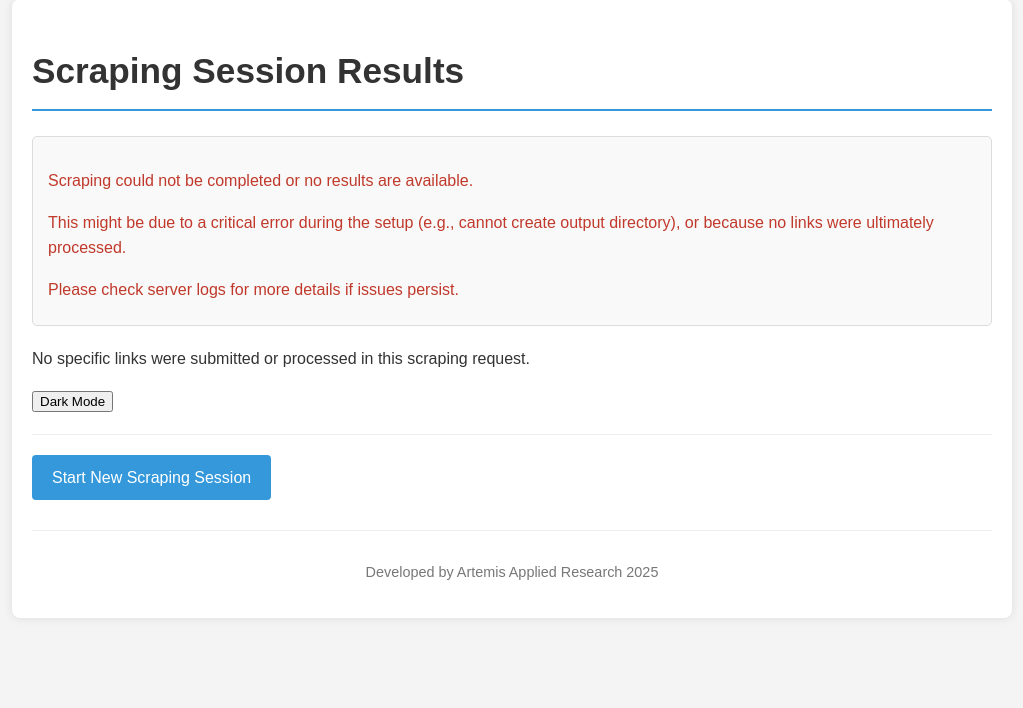
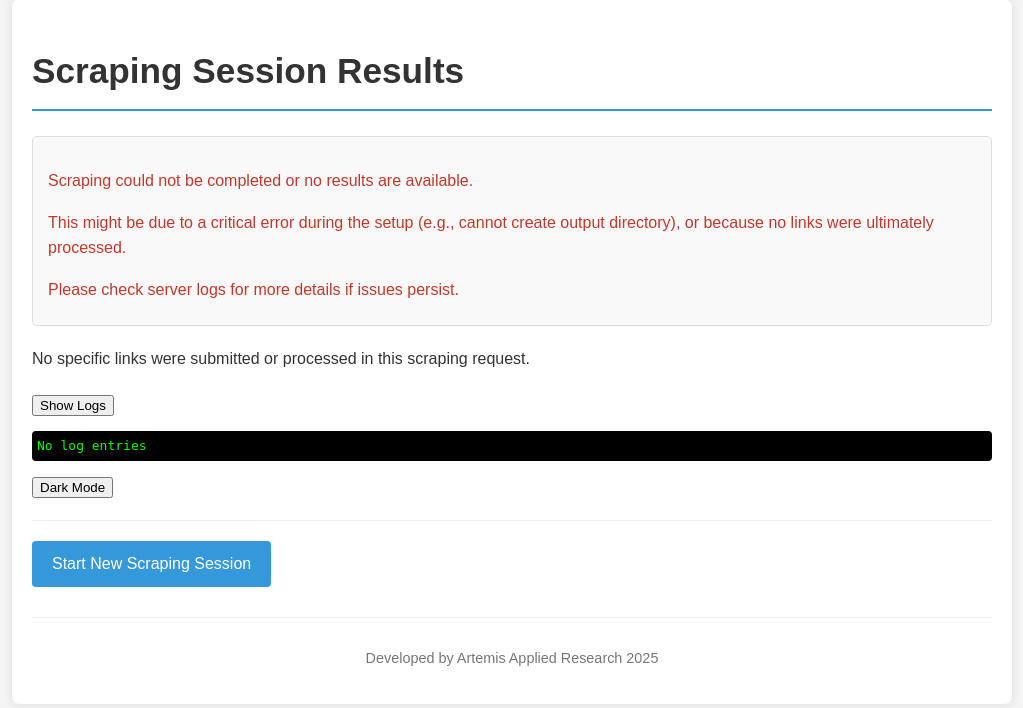
Before and after one commit to Daniel-Gonzalez-AI/theScraper, a Flask app: template webapp/templates/scraped.html in a window 1280 px wide. Shown: the part 21-729 px from the top of the page, without its empty margins (128-1151 px from the left). Run offline with Flask 3, Linux system fonts and the light colour scheme; the template is opened without the code that fills it, so the values that code supplies are empty.

Commit message:
feat: add progress spinner and log dropdown

```diff
--- a/webapp/app.py
+++ b/webapp/app.py
@@ -1,8 +1,9 @@
 from flask import Flask, render_template, request, url_for, redirect
 import re
 from urllib.parse import urlparse # Added for /scrape_selected
-from .scraper import start_link_discovery, scrape_selected_pages # Added scrape_selected_pages
-from .utils import logger # For logging within app.py if needed
+from .scraper import start_link_discovery, scrape_selected_pages
+from .utils import logger
+import logging
 
 app = Flask(__name__)
 
@@ -75,6 +76,16 @@ def scrape_selected():
 
     logger.info(f"Received {len(selected_links)} links for scraping. Session base: {session_name_base}")
 
+    log_lines = []
+
+    class ListHandler(logging.Handler):
+        def emit(self, record):
+            log_lines.append(self.format(record))
+
+    handler = ListHandler()
+    handler.setFormatter(logging.Formatter('%(asctime)s - %(levelname)s - %(message)s'))
+    logger.addHandler(handler)
+
     # Call the scraper function (ensure it's imported)
     # from .scraper import scrape_selected_pages (should be at the top of the file)
     # For now, assuming scrape_selected_pages is ready and imported.
@@ -98,23 +109,27 @@ def scrape_selected():
 
         if output_dir: # If None, it means directory creation failed critically
             logger.info(f"Scraping session complete. Output directory: {output_dir}")
+            logger.removeHandler(handler)
             return render_template('scraped.html',
                                    output_directory=output_dir,
                                    num_scraped=num_scraped,
                                    num_selected=num_selected,
                                    errors=errors,
-                                   selected_links=selected_links)
+                                   selected_links=selected_links,
+                                   logs=log_lines)
         else:
             logger.error("Scraping failed critically: No output directory was created/returned.")
             # Handle this critical error, maybe show a different template or an error message
             # For now, redirecting to index with a conceptual error state.
             # A flash message would be good here.
+            logger.removeHandler(handler)
             return redirect(url_for('index')) # Simplified error handling
 
     except Exception as e:
         logger.error(f"An unexpected error occurred during scraping process: {e}", exc_info=True)
+        logger.removeHandler(handler)
         # Generic error feedback
-        return render_template('scraped.html', error_message=str(e), selected_links=selected_links)
+        return render_template('scraped.html', error_message=str(e), selected_links=selected_links, logs=log_lines)
 
 
 if __name__ == '__main__':
--- a/webapp/static/style.css
+++ b/webapp/static/style.css
@@ -190,3 +190,56 @@ body.dark-mode .error-message {
 body.dark-mode .success-message {
     background-color: #225522;
 }
+
+/* Spinner Overlay */
+.spinner-overlay {
+    position: fixed;
+    top: 0;
+    left: 0;
+    width: 100%;
+    height: 100%;
+    background: rgba(255, 255, 255, 0.8);
+    display: none;
+    align-items: center;
+    justify-content: center;
+    z-index: 1000;
+}
+
+.spinner {
+    border: 8px solid #f3f3f3;
+    border-top: 8px solid #3498db;
+    border-radius: 50%;
+    width: 60px;
+    height: 60px;
+    animation: spin 1s linear infinite;
+}
+
+@keyframes spin {
+    0% { transform: rotate(0deg); }
+    100% { transform: rotate(360deg); }
+}
+
+.hidden { display: none; }
+
+/* Log Dropdown */
+.log-dropdown {
+    margin-top: 20px;
+}
+
+#log-container {
+    max-height: 200px;
+    overflow-y: auto;
+    background-color: #000;
+    color: #0f0;
+    padding: 10px;
+    border-radius: 4px;
+    font-family: monospace;
+}
+
+#latest-log {
+    background-color: #000;
+    color: #0f0;
+    padding: 5px;
+    border-radius: 4px;
+    font-family: monospace;
+}
--- /dev/null
+++ b/webapp/static/ui.js
@@ -0,0 +1,33 @@
+// UI interactions for spinner and log dropdown
+function setupSpinner() {
+    const form = document.querySelector('form[action*="scrape_selected"]');
+    if (!form) return;
+    form.addEventListener('submit', () => {
+        const overlay = document.getElementById('spinner-overlay');
+        if (overlay) {
+            overlay.style.display = 'flex';
+        }
+    });
+}
+
+function setupLogToggle() {
+    const toggleBtn = document.getElementById('toggle-log');
+    const logContainer = document.getElementById('log-container');
+    const latest = document.getElementById('latest-log');
+    if (!toggleBtn || !logContainer) return;
+    toggleBtn.addEventListener('click', () => {
+        const hidden = logContainer.classList.toggle('hidden');
+        if (hidden) {
+            toggleBtn.textContent = 'Show Logs';
+            if (latest) latest.style.display = 'block';
+        } else {
+            toggleBtn.textContent = 'Hide Logs';
+            if (latest) latest.style.display = 'none';
+        }
+    });
+}
+
+document.addEventListener('DOMContentLoaded', () => {
+    setupSpinner();
+    setupLogToggle();
+});
--- a/webapp/templates/results.html
+++ b/webapp/templates/results.html
@@ -6,6 +6,7 @@
     <title>Discovered Links - Select to Scrape</title>
     <link rel="stylesheet" href="{{ url_for('static', filename='style.css') }}">
     <script defer src="{{ url_for('static', filename='darkmode.js') }}"></script>
+    <script defer src="{{ url_for('static', filename='ui.js') }}"></script>
 </head>
 <body>
 <div class="container">
@@ -62,5 +63,8 @@
         <p>Developed by Artemis Applied Research 2025</p>
     </footer>
 </div>
+<div id="spinner-overlay" class="spinner-overlay">
+    <div class="spinner"></div>
+</div>
 </body>
 </html>
--- a/webapp/templates/scraped.html
+++ b/webapp/templates/scraped.html
@@ -6,6 +6,7 @@
     <title>Scraping Results</title>
     <link rel="stylesheet" href="{{ url_for('static', filename='style.css') }}">
     <script defer src="{{ url_for('static', filename='darkmode.js') }}"></script>
+    <script defer src="{{ url_for('static', filename='ui.js') }}"></script>
 </head>
 <body>
 <div class="container">
@@ -70,6 +71,14 @@
         <p>No specific links were submitted or processed in this scraping request.</p>
     {% endif %}
 
+    <div class="log-dropdown">
+        <button id="toggle-log" type="button">Show Logs</button>
+        <pre id="latest-log">{{ logs[-1] if logs else 'No log entries' }}</pre>
+        <div id="log-container" class="hidden">
+            <pre>{{ logs|join('\n') if logs else 'No log entries' }}</pre>
+        </div>
+    </div>
+
     <button id="mode-toggle" type="button">Dark Mode</button>
     <hr>
     <p><a href="{{ url_for('index') }}" class="button">Start New Scraping Session</a></p>
```
Also changed, not shown: docs/TODO.md (+1 -1 lines), tests/test_app.py (+1 -0 lines).
